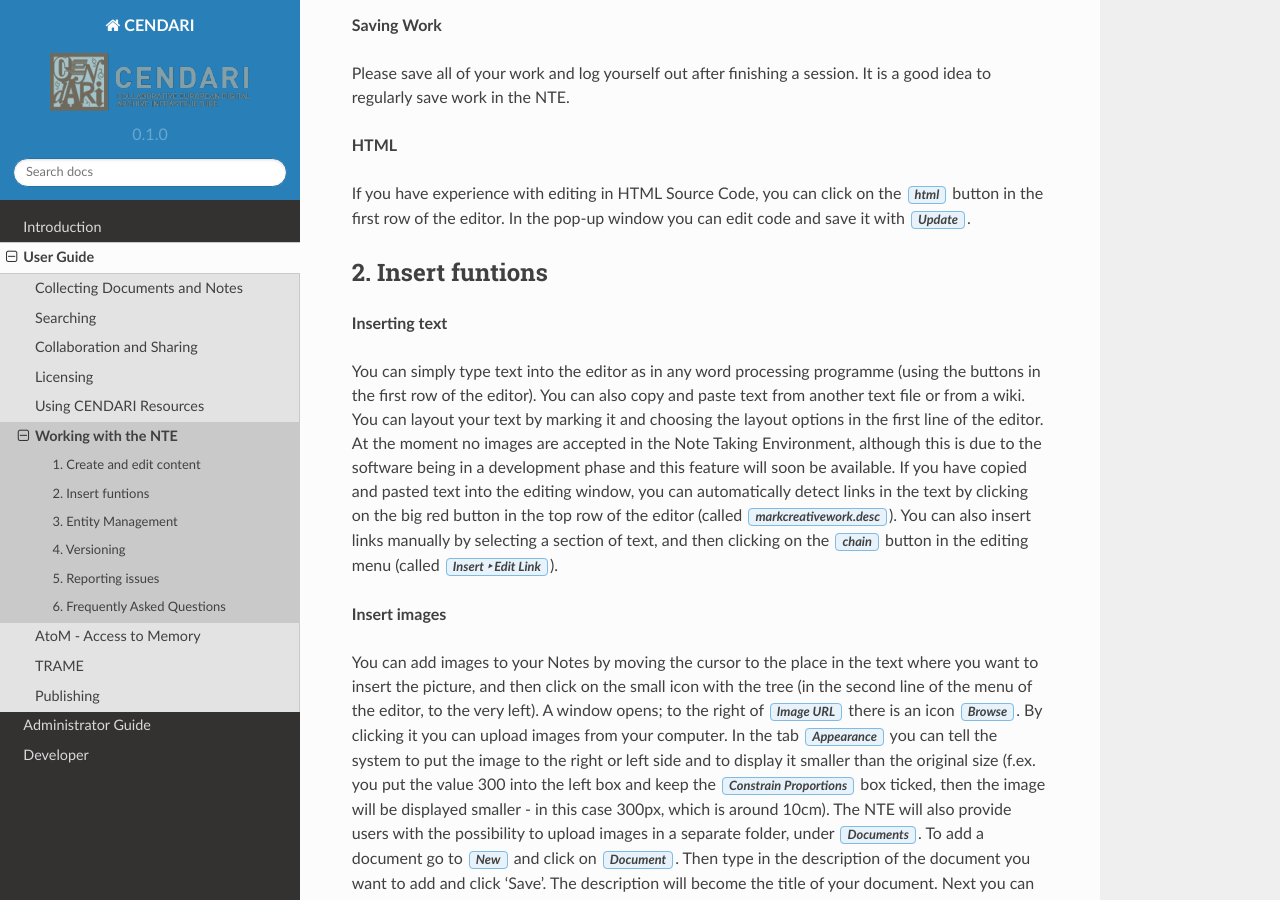
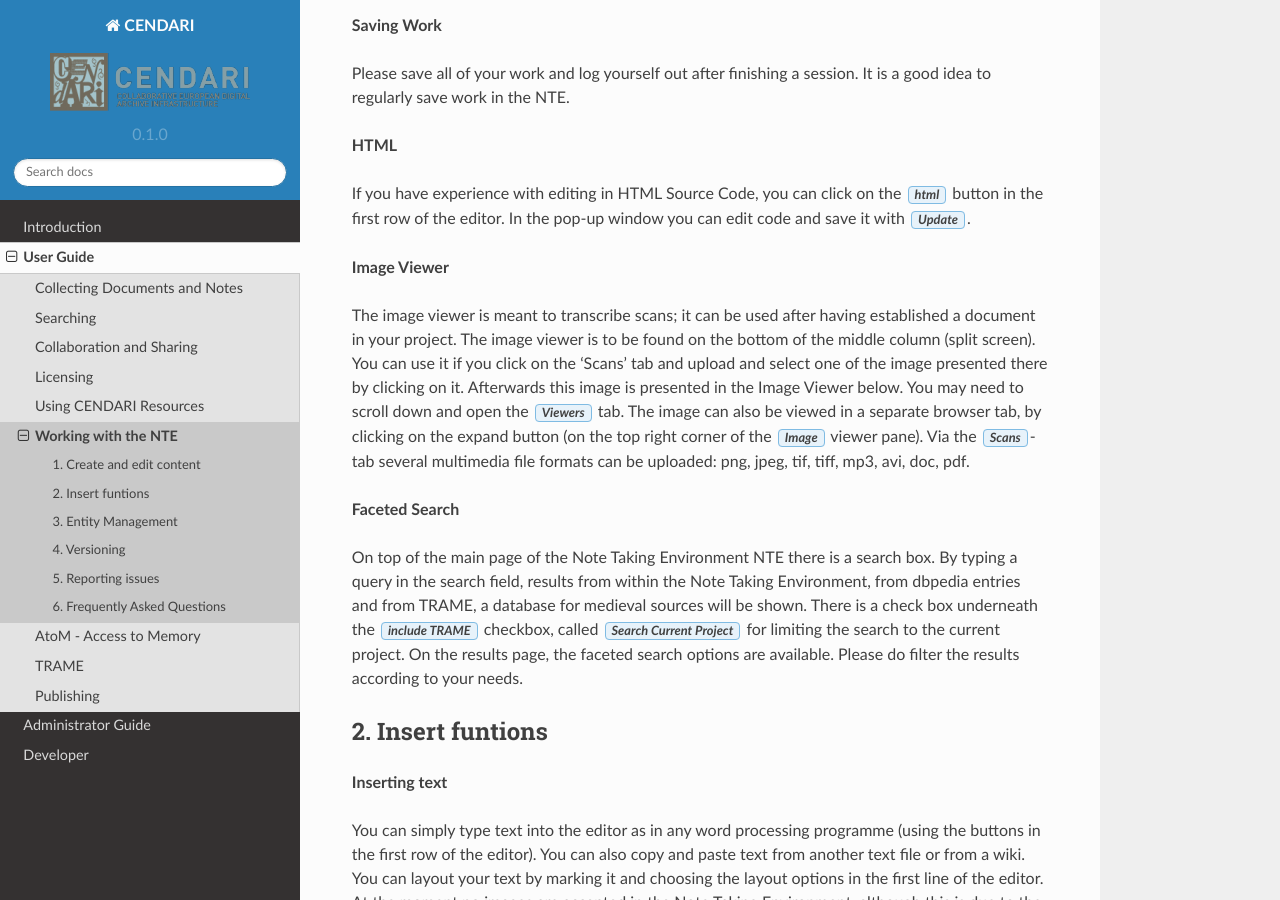
Before and after one commit to CENDARI/documentation, a Sphinx documentation site: the page built from source/user/writing_arg.rst, in a window 1280 px wide and 900 px high, scrolled down 1530 px. Built offline with Sphinx 7.4.7, drawn with Linux system fonts in a browser that asks for light colours; pages that are not in the unit, such as notebooks, are missing from menus.

Commit message:
input Jörg

```diff
--- a/source/user/writing_arg.rst
+++ b/source/user/writing_arg.rst
@@ -5,7 +5,7 @@ Working with the NTE
 .. image:: ./images/TUG_01.png
 
 1. Create and edit content
------------
+------------------------------
 
 **Create a Note**
 
@@ -65,6 +65,18 @@ If you have experience with editing in HTML Source Code,
 you can click on the :menuselection:`html` button in the first row of the
 editor. In the pop-up window you can edit code and save
 it with :menuselection:`Update`.
+
+**Image Viewer**
+
+The image viewer is meant to transcribe scans; it can be used after having established a document in your project. The image viewer is to be found on the bottom of the middle column (split screen). You can use it if you click on the 'Scans' tab and upload and select one of the image presented there by clicking on it. Afterwards this image is presented in the Image Viewer below. You may need to scroll down and open the :menuselection:`Viewers` tab. The image can also be viewed in a separate browser tab, by clicking on the expand button (on the top right corner of the :menuselection:`Image` viewer pane). Via the :menuselection:`Scans`-tab several multimedia file formats can be uploaded: png, jpeg, tif, tiff, mp3, avi, doc, pdf.
+
+
+
+**Faceted Search**
+
+On top of the main page of the Note Taking Environment NTE there is a search box. By typing a query in the search field, results from within the Note Taking Environment, from dbpedia entries and from TRAME, a database for medieval sources will be shown. There is a check box underneath the :menuselection:`include TRAME` checkbox, called :menuselection:`Search Current Project` for limiting the search to the current project. On the results page, the faceted search options are available. Please do filter the results according to your needs.
+
+
 
 
 2. Insert funtions
@@ -194,8 +206,6 @@ Reversion History: the date of each history version of a document or a note is a
 
 
 
-
-
 5. Reporting issues
 ----------------------
 
```
